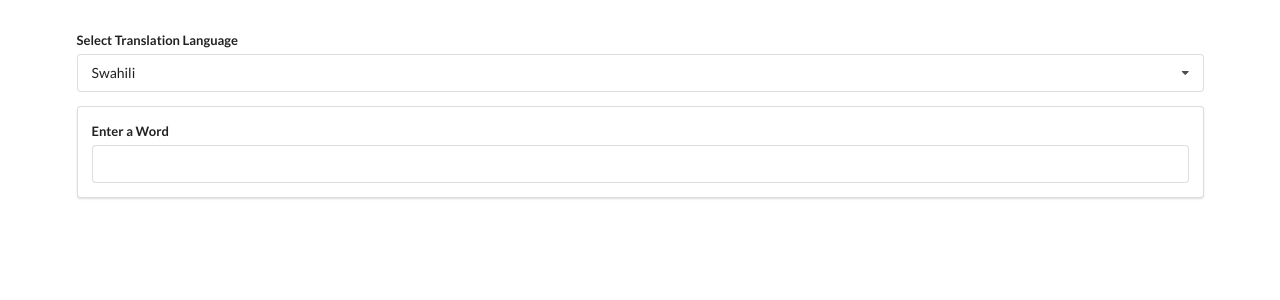
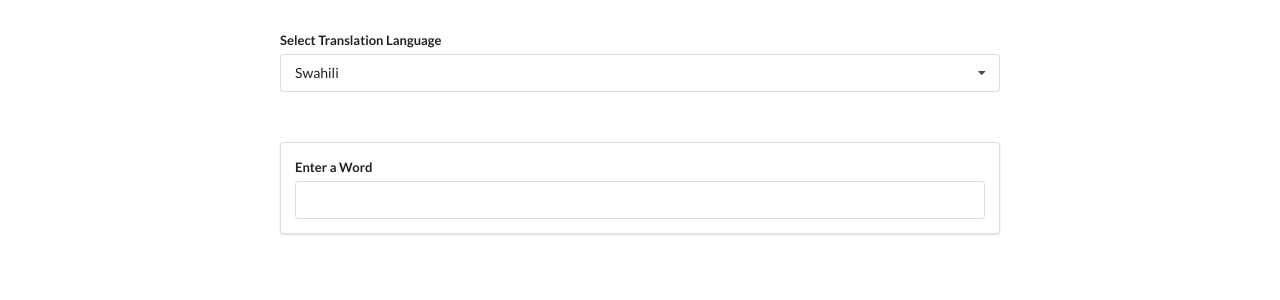
Before and after one commit to Manara-Ali/react-translator, a React (Create React App) app: page / in a window 1280 px wide. Shown: the top 300 px of the page. Built offline with nearby package versions, Linux system fonts and the light colour scheme.

Commit message:
Styling component

```diff
--- a/src/components/App.jsx
+++ b/src/components/App.jsx
@@ -29,8 +29,8 @@ const options = [
     code: "es",
   },
   {
-    languageName: "Mongolian",
-    code: "mn",
+    languageName: "Hindi",
+    code: "hi",
   },
 ];
 
@@ -43,7 +43,7 @@ const App = () => {
   const [response, setResponse] = useState("");
 
   return (
-    <div className="ui container" style={{ marginTop: "30px" }}>
+    <div className="ui container" style={{ marginTop: "30px", width: "720px" }}>
       <Dropdown
         options={options}
         language={language}
--- a/src/components/Dropdown.jsx
+++ b/src/components/Dropdown.jsx
@@ -25,7 +25,7 @@ const Dropdown = (props) => {
     };
   }, []);
 
-  // Create a reference to the dropdown form
+  // Create a reference to the form
   const formRef = useRef();
 
   // Create a list of all the languages in your dropdown
--- a/src/components/TextInput.jsx
+++ b/src/components/TextInput.jsx
@@ -65,7 +65,7 @@ const TextInput = (props) => {
 
   // Render component to the screen
   return (
-    <div className="ui segment">
+    <div className="ui segment" style={{ marginTop: "50px" }}>
       <div className="ui form">
         <div className="field">
           <label>Enter a Word</label>
--- a/src/components/TextOuput.jsx
+++ b/src/components/TextOuput.jsx
@@ -6,7 +6,7 @@ import React from "react";
 // 3. CREATE FUNCTION BASED COMPONENT
 const TextOuput = (props) => {
   return (
-    <div>
+    <div style={{ marginTop: "50px" }}>
       {props.response ? (
         <div className="item">
           <label style={{ fontSize: "20px" }}>{props.response}</label>
```
